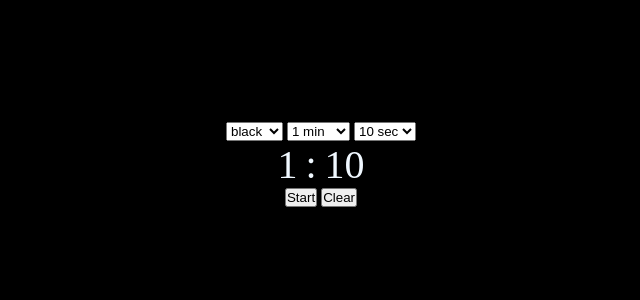
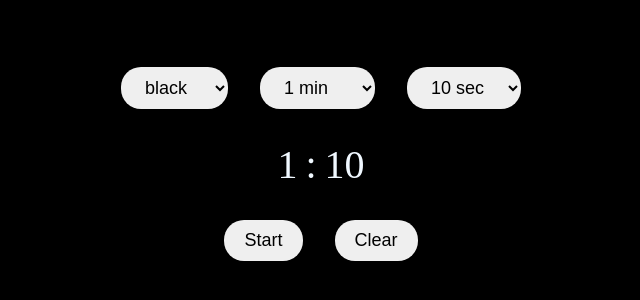
Before and after one commit to sarthaksood9/calculater, a plain HTML site: page Stop.html in a window 1280 px wide. Shown: the part 236-536 px from the top of the page, without its empty margins (319-959 px from the left). Drawn offline with Linux system fonts and the light colour scheme.

Commit message:
counter style fix

```diff
--- a/stop.css
+++ b/stop.css
@@ -12,6 +12,7 @@
     justify-content: center;
     align-items: center;
     flex-direction: column;
+    gap:2rem;
 }
 .stop-div{
     color: aliceblue    ;
@@ -22,6 +23,26 @@
 
 }
 
+.startBtn{
+    display: flex;
+    gap: 2rem;
+}
+
 .minSelecter{
-
+    display: flex;
+    gap: 2rem;
 }
+select{
+    border: none;
+    font-size: 18px;
+    border-radius: 20px;
+    padding: 10px 20px;
+}
+button{
+    /* color: aliceblue; */
+    border: none;
+    font-size: 18px;
+    border-radius: 20px;
+    padding: 10px 20px;
+    /* background-color: chartreuse; */
+}
```
